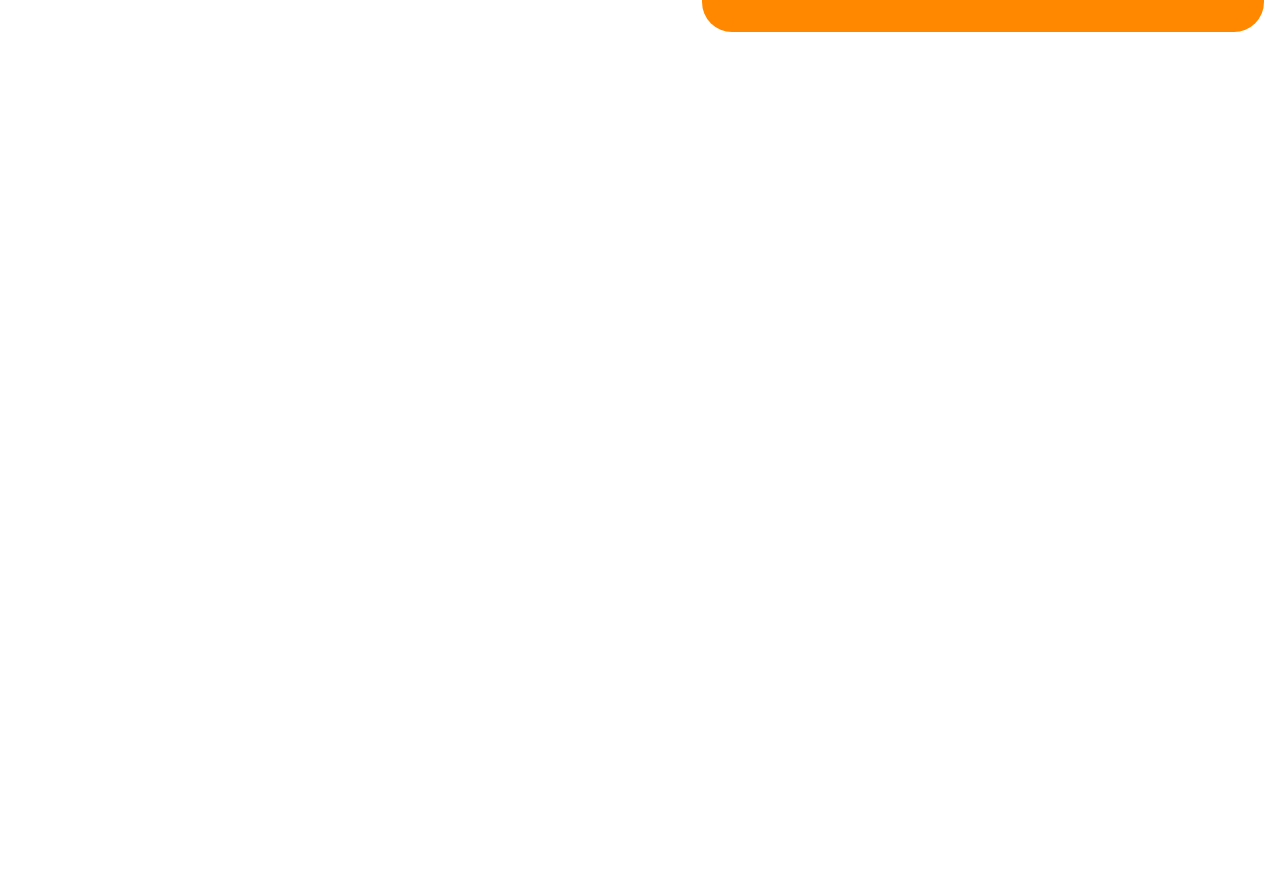
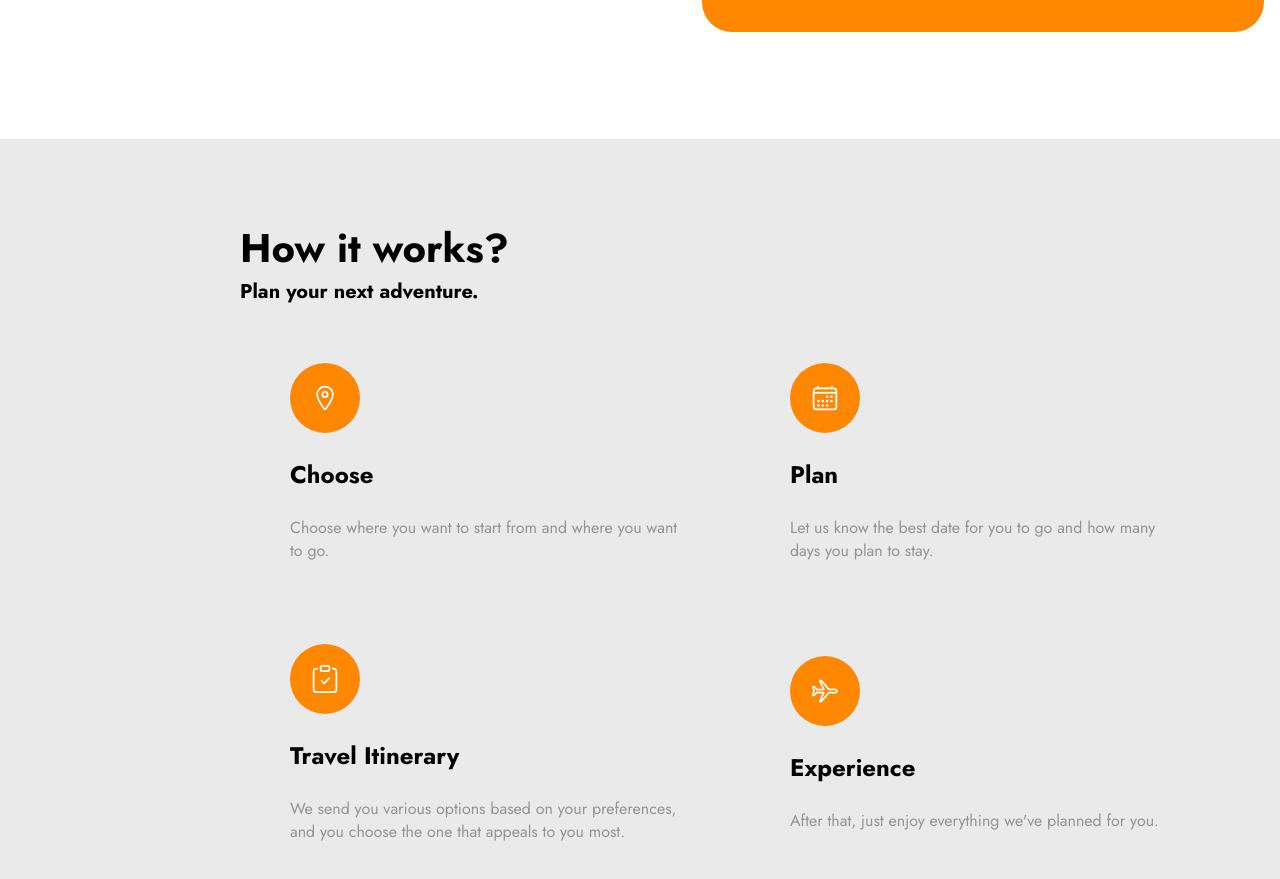
Before and after one commit to juninbr2000/turismo360, a React (Vite) app: page / in a window 1280 px wide. Shown: the part 2424-3303 px from the top of the page. Before the commit the page ends 2456 px from the top, so only its background shows below. Built offline with nearby package versions, Linux system fonts and the light colour scheme; a web font is replaced by a local one.

Commit message:
section How it Works whithout img

```diff
--- a/src/Pages/Home/Home.tsx
+++ b/src/Pages/Home/Home.tsx
@@ -2,6 +2,7 @@ import React from 'react'
 import Header from './_sections/Header/Header'
 import About from './_sections/About/About'
 import MainDestinations from './_sections/MainDestinations/MainDestinations'
+import Works from './_sections/Works/Works'
 
 function Home() {
   return (
@@ -9,6 +10,7 @@ function Home() {
       <Header />
       <About />
       <MainDestinations />
+      <Works />
     </div>
   )
 }
--- a/src/Pages/Home/_sections/About/About.tsx
+++ b/src/Pages/Home/_sections/About/About.tsx
@@ -31,6 +31,23 @@ function About() {
             })
         })
 
+        mm.add('(min-width: 1481px)', () => {
+             if(!imgRef.current || !sectionRef.current) return
+
+            gsap.from(imgRef.current, {
+                borderRadius: 0,
+                scale: 1.01,
+                scrollTrigger: {
+                    trigger: imgRef.current,
+                    markers: false,
+                    start: 'top 90%',
+                    end: 'center 75%',
+                    scrub: 0.8
+                }
+            })
+        })
+
+
         return () => mm.revert()
     }, {scope: sectionRef})
 
--- a/src/Pages/Home/_sections/MainDestinations/MainDestinations.module.css
+++ b/src/Pages/Home/_sections/MainDestinations/MainDestinations.module.css
@@ -3,6 +3,10 @@
     gap: 1em;
     overflow-x: scroll;
     padding: 0 20px 0 0;
+}
+
+.cards_container::-webkit-scrollbar{
+    display: none;
 }
 
 .card{
--- /dev/null
+++ b/src/Pages/Home/_sections/Works/Works.module.css
@@ -0,0 +1,81 @@
+.container{
+    background-color: #eaeaea;
+    padding: 80px 20px;
+}
+
+.media_side{
+    display: none;
+}
+
+.section_title{
+    font-size: 2.5em;
+}
+
+.sub_text{
+    font-size: 1.25em;
+    font-weight: 700;
+}
+
+.card_item{
+    margin-top: 2em;
+    padding: 25px 10px;
+}
+
+.icon{
+    width: 70px;
+    height: 70px;
+    background-color: var(--main-color);
+    display: block;
+    font-size: 1.75em;
+    color: var(--bg-color);
+    border-radius: 50%;
+    display: flex;
+    align-items: center;
+    justify-content: center;
+}
+
+.card_title{
+    font-size: 1.5em;
+    margin-top: 1em;
+    text-transform: capitalize;
+    margin-bottom: 1em;
+}
+
+.card_text{
+    color: var(--gray-text);
+}
+
+@media screen and (min-width: 768px) {
+        .container{
+            margin-top: 240px;
+            padding: 80px 40px;
+        }
+
+        .card_container{
+            display: flex;
+            flex-direction: row;
+            flex-wrap: wrap;
+            align-items: center;
+            justify-content: space-around;
+        }
+
+        .card_item{
+            width: 40%;
+        }
+}
+
+@media screen and (min-width: 1000px) {
+    .media_side{
+        display: block;
+        width: 20%;
+        max-width: 480px;
+    }
+    .container{
+        display: flex;
+        justify-content: center;
+        align-items: center;
+    }
+    .info_content{
+        max-width: 1000px;
+    }
+}
--- /dev/null
+++ b/src/Pages/Home/_sections/Works/Works.tsx
@@ -0,0 +1,47 @@
+import React from 'react'
+
+import { BsClipboardCheck } from 'react-icons/bs'
+import { IoAirplaneOutline, IoCalendarOutline, IoLocationOutline } from 'react-icons/io5'
+
+import styles from './Works.module.css'
+
+function Works() {
+    return (
+        <div className={styles.container}>
+            <div className={styles.media_side}></div>
+            <div className={styles.info_content}>
+                <h2 className={styles.section_title}>How it works?</h2>
+                <p className={styles.sub_text}>Plan your next adventure.</p>
+
+                <div className={styles.card_container}>
+                    <div className={styles.card_item}>
+                        <span className={styles.icon}><IoLocationOutline /></span>
+                        <h3 className={styles.card_title}>Choose</h3>
+                        <p className={styles.card_text}>Choose where you want to start from and where you want to go.</p>
+
+                    </div>
+                    <div className={styles.card_item}>
+                        <span className={styles.icon}><IoCalendarOutline /></span>
+                        <h3 className={styles.card_title}>Plan</h3>
+                        <p className={styles.card_text}>Let us know the best date for you to go and how many days you plan to stay.</p>
+
+                    </div>
+                    <div className={styles.card_item}>
+                        <span className={styles.icon}><BsClipboardCheck /></span>
+                        <h3 className={styles.card_title}>travel itinerary</h3>
+
+                        <p className={styles.card_text}>We send you various options based on your preferences, and you choose the one that appeals to you most.</p>
+                    </div>
+                    <div className={styles.card_item}>
+                        <span className={styles.icon}><IoAirplaneOutline /></span>
+                        <h3 className={styles.card_title}>Experience</h3>
+
+                        <p className={styles.card_text}>After that, just enjoy everything we've planned for you.</p>
+                    </div>
+                </div>
+            </div>
+        </div>
+    )
+}
+
+export default Works
```
Also changed, not shown: public/feature-bg.png (added).
